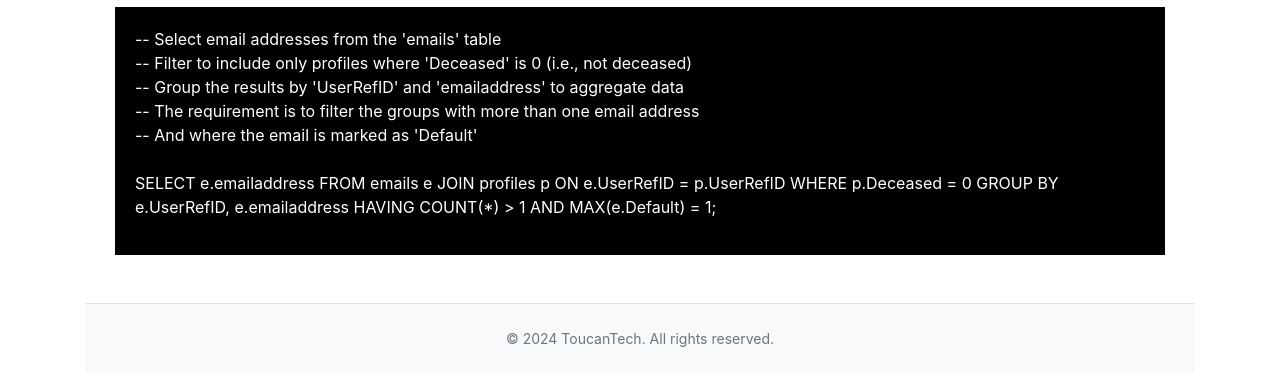
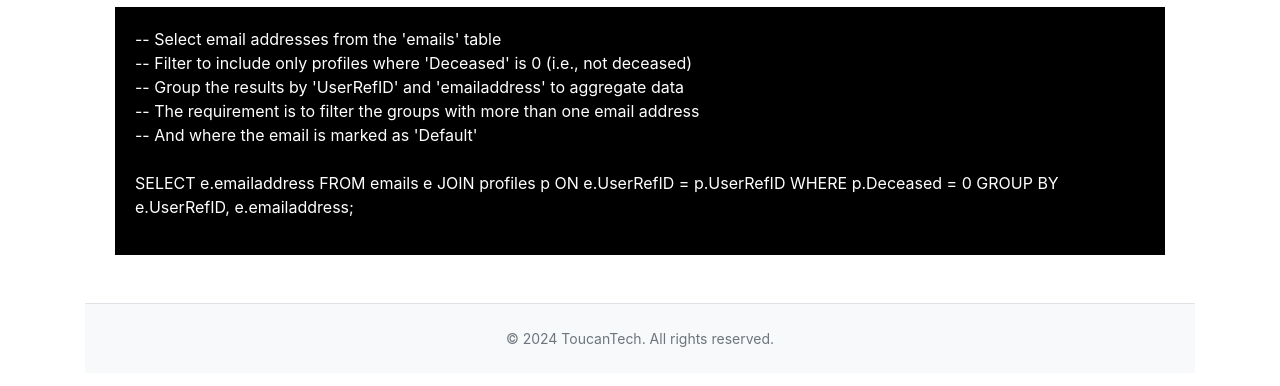
Before and after one commit to raviallipilli/toucan-project, a PHP site: page /task1 in a window 1280 px wide. Shown: the part 157-543 px from the top of the page. Run offline with PHP 8.4, Linux system fonts and the light colour scheme.

Commit message:
minor tweaks to querries

```diff
--- a/tasks/task1.php
+++ b/tasks/task1.php
@@ -13,9 +13,7 @@ SELECT e.emailaddress
 FROM emails e
 JOIN profiles p ON e.UserRefID = p.UserRefID
 WHERE p.Deceased = 0
-GROUP BY e.UserRefID, e.emailaddress
-HAVING COUNT(*) > 1
-AND MAX(e.Default) = 1;
+GROUP BY e.UserRefID, e.emailaddress;
 
 </p></div>";
 
--- a/tasks/task5c.php
+++ b/tasks/task5c.php
@@ -9,7 +9,7 @@ echo "<div style=text-align:left;background-color:black;color:white;margin:30px;
 SELECT s.school_name
 FROM schools s
 LEFT JOIN members m ON s.school_id = m.school_id
-WHERE m.school_id IS NULL;
+WHERE m.id IS NULL;
 
 </p></div>";
 
```
